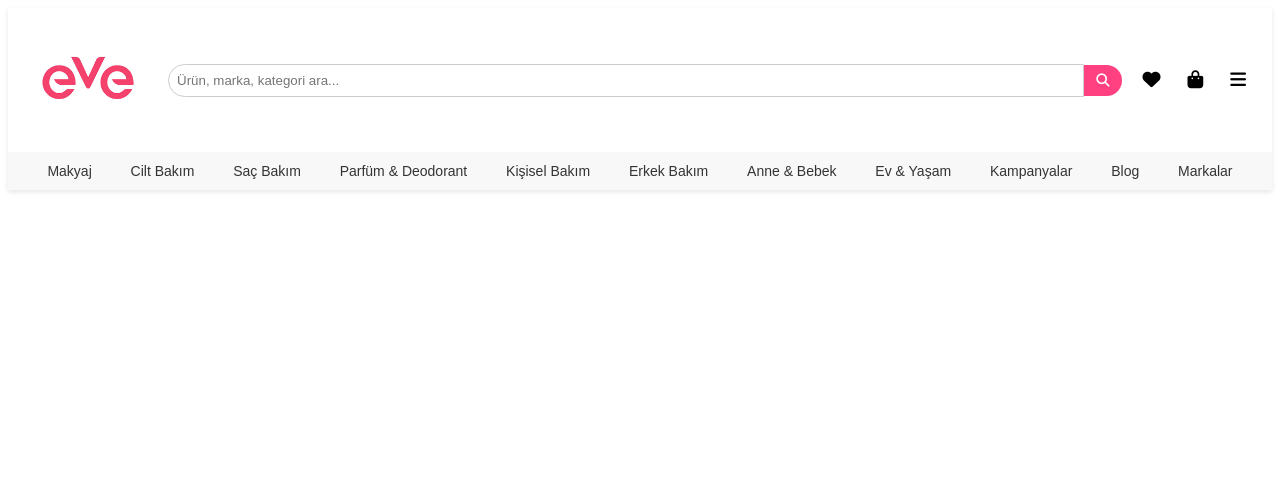
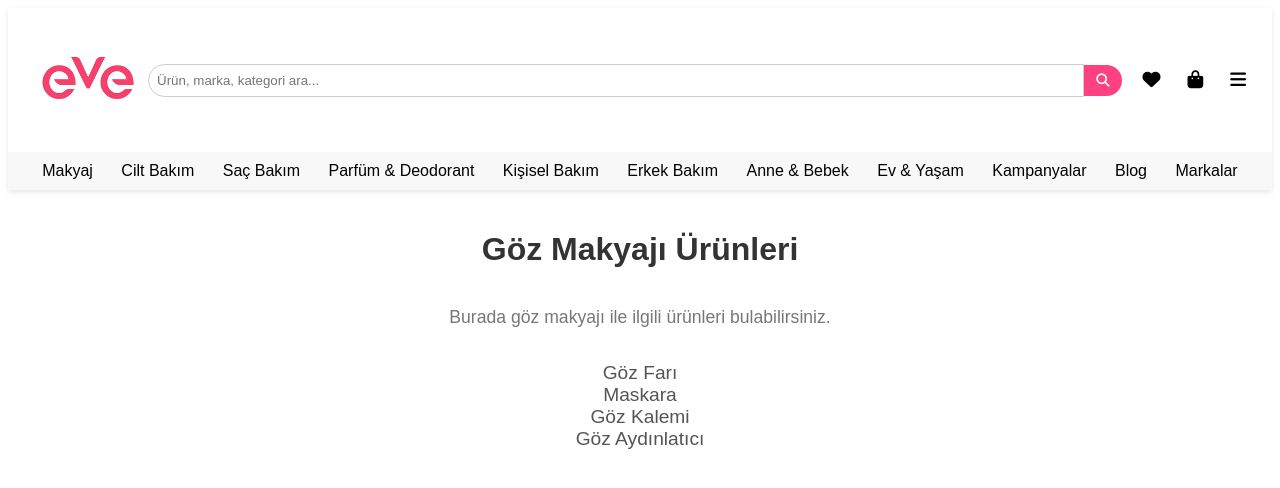
Before and after one commit to cleanwhitee/my-web-project, a Nuxt app: page /makyaj/goz-makyaji in a window 1280 px wide. Shown: the top 488 px of the page. Built offline with nearby package versions, Linux system fonts and the light colour scheme.

Commit message:
header için dropdowmmenu.vue componenti ve ilgili sayfalar eklendi

```diff
--- /dev/null
+++ b/components/DropdownMenu.vue
@@ -0,0 +1,79 @@
+<template>
+    <nav class="relative bg-white">
+      <ul class="flex space-x-4">
+        <li
+          v-for="category in categories"
+          :key="category.name"
+          class="relative group"
+        >
+          <a
+            :href="category.link"
+            class="px-4 py-2 block"
+            :class="{ 'text-pink-500': activeCategory === category.name }"
+            @mouseover="showSubMenu(category.name)"
+            @mouseleave="hideSubMenu"
+          >
+            {{ category.name }}
+          </a>
+          <div
+            v-if="activeCategory === category.name"
+            class="absolute left-0 mt-2 w-48 bg-white shadow-lg"
+          >
+            <ul>
+              <li
+                v-for="subItem in category.subItems"
+                :key="subItem.name"
+                class="hover:bg-gray-100 px-4 py-2"
+              >
+                <a :href="subItem.link">{{ subItem.name }}</a>
+              </li>
+            </ul>
+          </div>
+        </li>
+      </ul>
+    </nav>
+  </template>
+
+  <script>
+  export default {
+    data() {
+      return {
+        activeCategory: null,
+        categories: [
+          {
+            name: "Makyaj",
+            link: "/makyaj",
+            subItems: [
+              { name: "Göz Makyajı", link: "/makyaj/goz-makyaji" },
+              { name: "Yüz Makyajı", link: "/makyaj/yuz-makyaji" },
+              { name: "Makyaj Aksesuar", link: "/makyaj/makyaj-aksesuar" },
+            ],
+          },
+          {
+            name: "Cilt Bakım",
+            link: "/cilt-bakim",
+            subItems: [{ name: "Nemlendirici", link: "/cilt-bakim/nemlendirici" }],
+          },
+          // Diğer kategoriler buraya...
+        ],
+      };
+    },
+    methods: {
+      showSubMenu(categoryName) {
+        this.activeCategory = categoryName;
+      },
+      hideSubMenu() {
+        this.activeCategory = null;
+      },
+    },
+  };
+  </script>
+
+  <style scoped>
+  nav {
+    border-bottom: 1px solid #ddd;
+  }
+  .group:hover a {
+    color: #ff1493; /* Hover rengi */
+  }
+  </style>
--- a/components/Header.vue
+++ b/components/Header.vue
@@ -22,15 +22,12 @@
 
       <!-- İkonlar -->
       <div class="icons">
-        <!-- Favoriler -->
         <button>
           <i class="fas fa-heart"></i>
         </button>
-        <!-- Sepet -->
         <button @click="toggleCart">
           <i class="fas fa-shopping-bag"></i>
         </button>
-        <!-- Sidebar Açma Butonu -->
         <button @click="toggleSidebar">
           <i class="fas fa-bars"></i>
         </button>
@@ -39,17 +36,21 @@
 
     <div class="header-bottom">
       <ul>
-        <li><nuxt-link to="/category/makyaj">Makyaj</nuxt-link></li>
-        <li><nuxt-link to="/category/cilt-bakim">Cilt Bakım</nuxt-link></li>
-        <li><nuxt-link to="/category/sac-bakim">Saç Bakım</nuxt-link></li>
-        <li><nuxt-link to="/category/parfum">Parfüm & Deodorant</nuxt-link></li>
-        <li><nuxt-link to="/category/kisisel-bakim">Kişisel Bakım</nuxt-link></li>
-        <li><nuxt-link to="/category/erkek-bakim">Erkek Bakım</nuxt-link></li>
-        <li><nuxt-link to="/category/anne-bebek">Anne & Bebek</nuxt-link></li>
-        <li><nuxt-link to="/category/ev-yasam">Ev & Yaşam</nuxt-link></li>
-        <li><nuxt-link to="/category/kampanyalar">Kampanyalar</nuxt-link></li>
-        <li><nuxt-link to="/blog">Blog</nuxt-link></li>
-        <li><nuxt-link to="/category/markalar">Markalar</nuxt-link></li>
+        <!-- Dynamic Category Dropdowns -->
+        <li
+          class="nav-item dropdown"
+          v-for="category in categories"
+          :key="category.name"
+          @mouseover="showSubMenu(category.name)"
+          @mouseleave="hideSubMenu"
+        >
+          <span>{{ category.name }}</span>
+          <ul v-show="activeCategory === category.name" class="dropdown-menu">
+            <li v-for="subItem in category.subItems" :key="subItem.name">
+              <nuxt-link :to="subItem.link">{{ subItem.name }}</nuxt-link>
+            </li>
+          </ul>
+        </li>
       </ul>
     </div>
   </header>
@@ -66,38 +67,93 @@ import Menu from '@/components/Menu.vue';
 export default {
   components: {
     Sepet,
-    Menu
+    Menu,
   },
   data() {
     return {
-      searchQuery: '',
+      searchQuery: '', // Arama çubuğu için
+      activeCategory: null,
+      categories: [
+        {
+          name: "Makyaj",
+          subItems: [
+            { name: "Göz Makyajı", link: "/makyaj/goz-makyaji" },
+            { name: "Yüz Makyajı", link: "/makyaj/yuz-makyaji" },
+            { name: "Makyaj Aksesuarları", link: "/makyaj/makyaj-aksesuar" },
+          ],
+        },
+        {
+          name: "Cilt Bakım",
+          subItems: [{ name: "Nemlendirici", link: "/cilt-bakim/nemlendirici" }],
+        },
+        {
+          name: "Saç Bakım",
+          subItems: [{ name: "Şampuanlar", link: "/sac-bakim/sampuanlar" }],
+        },
+        {
+          name: "Parfüm & Deodorant",
+          subItems: [{ name: "Parfümler", link: "/parfum/parfumler" }],
+        },
+        {
+          name: "Kişisel Bakım",
+          subItems: [{ name: "Vücut Bakımı", link: "/kisisel-bakim/vucut-bakimi" }],
+        },
+        {
+          name: "Erkek Bakım",
+          subItems: [{ name: "Erkek Cilt Bakımı", link: "/erkek-bakim/cilt-bakimi" }],
+        },
+        {
+          name: "Anne & Bebek",
+          subItems: [{ name: "Bebek Ürünleri", link: "/anne-bebek/bebek-urunleri" }],
+        },
+        {
+          name: "Ev & Yaşam",
+          subItems: [{ name: "Ev Dekorasyonu", link: "/ev-yasam/ev-dekorasyonu" }],
+        },
+        {
+          name: "Kampanyalar",
+          subItems: [{ name: "İndirimler", link: "/kampanyalar/indirimler" }],
+        },
+        {
+          name: "Blog",
+          subItems: [{ name: "Güncel Yazılar", link: "/blog/guncel-yazilar" }],
+        },
+        {
+          name: "Markalar",
+          subItems: [{ name: "Tüm Markalar", link: "/markalar/tum-markalar" }],
+        },
+      ],
     };
   },
   methods: {
+    showSubMenu(categoryName) {
+      this.activeCategory = categoryName;
+    },
+    hideSubMenu() {
+      this.activeCategory = null;
+    },
     search() {
-      console.log('Searching for:', this.searchQuery);
+      console.log('Arama sorgusu:', this.searchQuery); // Arama işlemi tetikleniyor
+    },
+    toggleCart() {
+      this.$refs.sepet.toggleSidebar(); // Sepet componentini aç/kapa
     },
     toggleSidebar() {
-      this.$refs.sepet.toggleSidebar(); // Sepeti toggle etmek için
+      this.$refs.menu.toggleSidebar(); // Menü componentini aç/kapa
     },
-    toggleSidebar() {
-      this.$refs.menu.toggleSidebar(); // Sepeti toggle etmek için
-    },
-    toggleCart() {
-      this.$refs.sepet.toggleSidebar(); // Sepet component'ini açıp kapatmak için
-    }
   },
 };
 </script>
 
 <style scoped>
-/* Header Stil Düzenlemeleri */
+/* Header Genel */
 .header {
   font-family: Arial, sans-serif;
   box-shadow: 0 2px 5px rgba(0, 0, 0, 0.1);
+  background-color: #fff;
 }
 
-/* Header Üst Kısım */
+/* Üst Menü */
 .header-top {
   display: flex;
   align-items: center;
@@ -108,7 +164,6 @@ export default {
 .logo img {
   width: 120px;
   height: auto;
-  margin-right: 20px;
 }
 
 .search-bar {
@@ -142,7 +197,7 @@ export default {
   cursor: pointer;
 }
 
-/* Alt Menü (Kategori Menüsü) */
+/* Alt Menü */
 .header-bottom {
   background-color: #f8f8f8;
   padding: 10px 20px;
@@ -156,6 +211,10 @@ export default {
   margin: 0;
 }
 
+.header-bottom li {
+  position: relative;
+}
+
 .header-bottom li a {
   text-decoration: none;
   color: #333;
@@ -166,4 +225,52 @@ export default {
 .header-bottom li a:hover {
   color: #ff4081;
 }
+
+/* Dropdown Menü */
+.nav-item.dropdown {
+  position: relative;
+}
+
+.nav-item.dropdown:hover .dropdown-menu {
+  display: block;
+}
+
+.dropdown-menu {
+  display: none;
+  position: absolute;
+  top: 100%;
+  left: 0;
+  background-color: #fff;
+  border: 1px solid #ccc;
+  padding: 10px 0;
+  box-shadow: 0 2px 5px rgba(0, 0, 0, 0.1);
+  min-width: 150px;
+  z-index: 10;
+}
+
+.dropdown-menu li {
+  padding: 5px 15px;
+}
+
+.dropdown-menu li a {
+  color: #333;
+  text-decoration: none;
+  font-size: 14px;
+}
+
+.dropdown-menu li a:hover {
+  color: #ff4081;
+}
+
+/* Alt Dropdown (Submenu) */
+.dropdown-submenu {
+  display: none;
+  position: absolute;
+  top: 0;
+  left: 100%;
+}
+
+.nav-item.dropdown:hover .dropdown-submenu {
+  display: block;
+}
 </style>
--- a/components/Menu.vue
+++ b/components/Menu.vue
@@ -19,9 +19,7 @@
             <li>
               <nuxt-link to="/katalog" @click="closeSidebar">Katalog</nuxt-link>
             </li>
-            <li>
-              <nuxt-link to="/cikis-yap" @click="closeSidebar">Çıkış Yap</nuxt-link>
-            </li>
+
           </ul>
         </div>
       </div>
--- a/pages/index.vue
+++ b/pages/index.vue
@@ -55,6 +55,7 @@
     <Carousel  />
 
     <Chatbox />
+    <Footer />
   </div>
 </template>
 
@@ -63,7 +64,9 @@ import { ref } from 'vue';
 import ScrollableRectangle from '~/components/ScrollableRectangle.vue';
 import ProductSlider from '~/components/ProductSlider.vue';
 import Carousel from '~/components/Carousel.vue';
-import Chatbox from '~/components/Chatbox.vue';
+import Chatbox from '~/components/ChatBox.vue';
+import Footer from '~/components/Footer.vue';
+
 
 const rectangleItems = [
   {
--- /dev/null
+++ b/pages/makyaj/goz-makyaji.vue
@@ -0,0 +1,52 @@
+<template>
+    <div class="goz-makyaji">
+      <h1>Göz Makyajı Ürünleri</h1>
+      <p>Burada göz makyajı ile ilgili ürünleri bulabilirsiniz.</p>
+      <ul>
+        <li>Göz Farı</li>
+        <li>Maskara</li>
+        <li>Göz Kalemi</li>
+        <li>Göz Aydınlatıcı</li>
+      </ul>
+    </div>
+  </template>
+
+  <script>
+  export default {
+    name: 'GozMakyaji',
+  };
+  </script>
+
+  <style scoped>
+  /* Basit stil */
+  .goz-makyaji {
+    font-family: Arial, sans-serif;
+    padding: 20px;
+
+    /* Yalnızca yatayda ortalamak için flexbox kullan */
+    display: flex;
+    flex-direction: column;
+    align-items: center; /* Yalnızca yatayda ortalar */
+  }
+
+  .goz-makyaji h1 {
+    font-size: 2rem;
+    color: #333;
+  }
+
+  .goz-makyaji p {
+    font-size: 1.1rem;
+    color: #777;
+  }
+
+  .goz-makyaji ul {
+    list-style-type: none;
+    padding: 0;
+    text-align: center; /* Listeyi yatayda ortalar */
+  }
+
+  .goz-makyaji ul li {
+    font-size: 1.2rem;
+    color: #555;
+  }
+  </style>
```
Also changed, not shown: pages/cikis-yap.vue (deleted).
